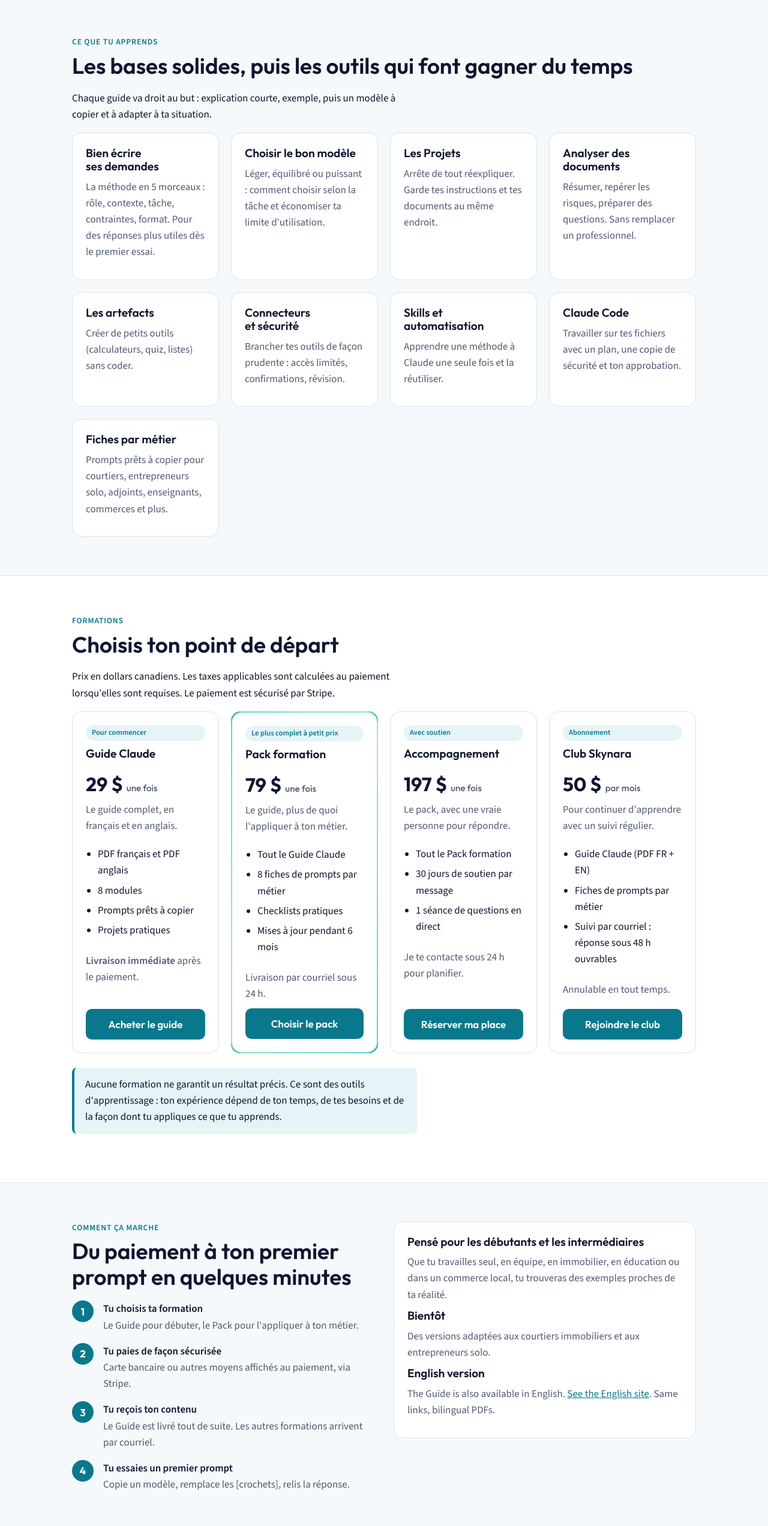
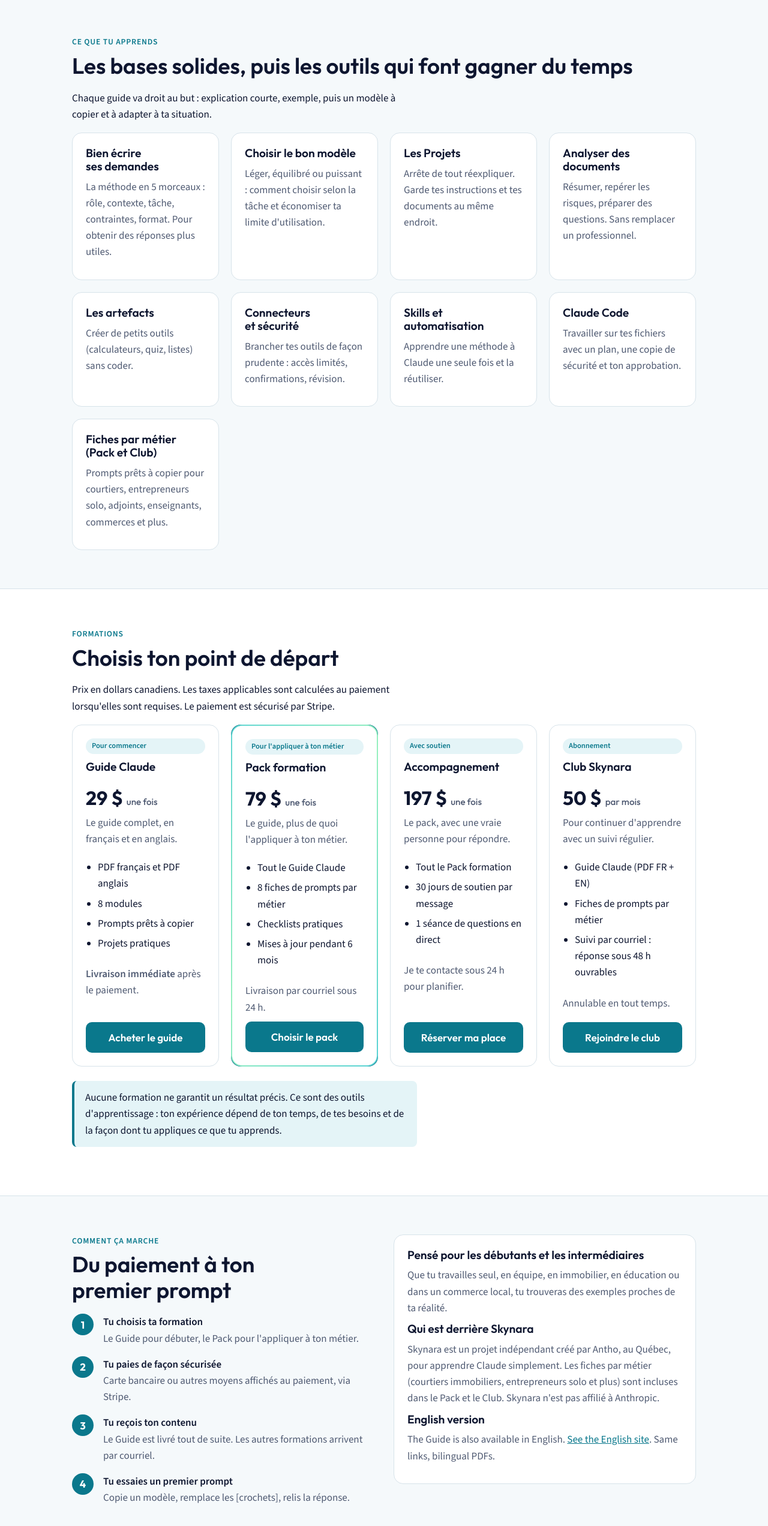
Before and after one commit to skynaraformation/skynara-site, a plain HTML site: page index.html in a window 1280 px wide. Shown: the part 615-3159 px from the top of the page at 60% size. Drawn offline with nearby package versions, Linux system fonts and the light colour scheme.

Commit message:
Corrige textes du site: retire promesses, precise fiches par metier, ajoute section fondateur
Co-Authored-By: Claude Sonnet 5.5 <noreply@anthropic.com>
Claude-Session: https://claude.ai/code/session_016pWD7jkA7YKMbgpBhfJb9f

```diff
--- a/index.html
+++ b/index.html
@@ -182,7 +182,7 @@ details[open] summary::after{transform:rotate(45deg)}
     <h2>Les bases solides, puis les outils qui font gagner du temps</h2>
     <p>Chaque guide va droit au but : explication courte, exemple, puis un modèle à copier et à adapter à ta situation.</p>
     <div class="grid g3">
-      <div class="card"><h3>Bien écrire ses demandes</h3><p>La méthode en 5 morceaux : rôle, contexte, tâche, contraintes, format. Pour des réponses plus utiles dès le premier essai.</p></div>
+      <div class="card"><h3>Bien écrire ses demandes</h3><p>La méthode en 5 morceaux : rôle, contexte, tâche, contraintes, format. Pour obtenir des réponses plus utiles.</p></div>
       <div class="card"><h3>Choisir le bon modèle</h3><p>Léger, équilibré ou puissant : comment choisir selon la tâche et économiser ta limite d'utilisation.</p></div>
       <div class="card"><h3>Les Projets</h3><p>Arrête de tout réexpliquer. Garde tes instructions et tes documents au même endroit.</p></div>
       <div class="card"><h3>Analyser des documents</h3><p>Résumer, repérer les risques, préparer des questions. Sans remplacer un professionnel.</p></div>
@@ -190,7 +190,7 @@ details[open] summary::after{transform:rotate(45deg)}
       <div class="card"><h3>Connecteurs et sécurité</h3><p>Brancher tes outils de façon prudente : accès limités, confirmations, révision.</p></div>
       <div class="card"><h3>Skills et automatisation</h3><p>Apprendre une méthode à Claude une seule fois et la réutiliser.</p></div>
       <div class="card"><h3>Claude Code</h3><p>Travailler sur tes fichiers avec un plan, une copie de sécurité et ton approbation.</p></div>
-      <div class="card"><h3>Fiches par métier</h3><p>Prompts prêts à copier pour courtiers, entrepreneurs solo, adjoints, enseignants, commerces et plus.</p></div>
+      <div class="card"><h3>Fiches par métier (Pack et Club)</h3><p>Prompts prêts à copier pour courtiers, entrepreneurs solo, adjoints, enseignants, commerces et plus.</p></div>
     </div>
   </div>
 </section>
@@ -211,7 +211,7 @@ details[open] summary::after{transform:rotate(45deg)}
         <a class="btn" href="https://buy.stripe.com/cNi28t50edyf9tZgtobMQ00" rel="noopener">Acheter le guide</a>
       </article>
       <article class="card product feat">
-        <span class="pill">Le plus complet à petit prix</span>
+        <span class="pill">Pour l'appliquer à ton métier</span>
         <h3>Pack formation</h3>
         <div class="price">79 $ <small>une fois</small></div>
         <p>Le guide, plus de quoi l'appliquer à ton métier.</p>
@@ -246,7 +246,7 @@ details[open] summary::after{transform:rotate(45deg)}
   <div class="wrap split">
     <div>
       <div class="kicker">Comment ça marche</div>
-      <h2>Du paiement à ton premier prompt en quelques minutes</h2>
+      <h2>Du paiement à ton premier prompt</h2>
       <ol class="steps">
         <li><div><strong>Tu choisis ta formation</strong><br><span style="color:var(--muted)">Le Guide pour débuter, le Pack pour l'appliquer à ton métier.</span></div></li>
         <li><div><strong>Tu paies de façon sécurisée</strong><br><span style="color:var(--muted)">Carte bancaire ou autres moyens affichés au paiement, via Stripe.</span></div></li>
@@ -257,8 +257,8 @@ details[open] summary::after{transform:rotate(45deg)}
     <div class="card">
       <h3>Pensé pour les débutants et les intermédiaires</h3>
       <p>Que tu travailles seul, en équipe, en immobilier, en éducation ou dans un commerce local, tu trouveras des exemples proches de ta réalité.</p>
-      <h3>Bientôt</h3>
-      <p>Des versions adaptées aux courtiers immobiliers et aux entrepreneurs solo.</p>
+      <h3>Qui est derrière Skynara</h3>
+      <p>Skynara est un projet indépendant créé par Antho, au Québec, pour apprendre Claude simplement. Les fiches par métier (courtiers immobiliers, entrepreneurs solo et plus) sont incluses dans le Pack et le Club. Skynara n'est pas affilié à Anthropic.</p>
       <h3>English version</h3>
       <p>The Guide is also available in English. <a href="en/">See the English site</a>. Same links, bilingual PDFs.</p>
     </div>
```
Also changed, not shown: en/index.html (+6 -6 lines).
